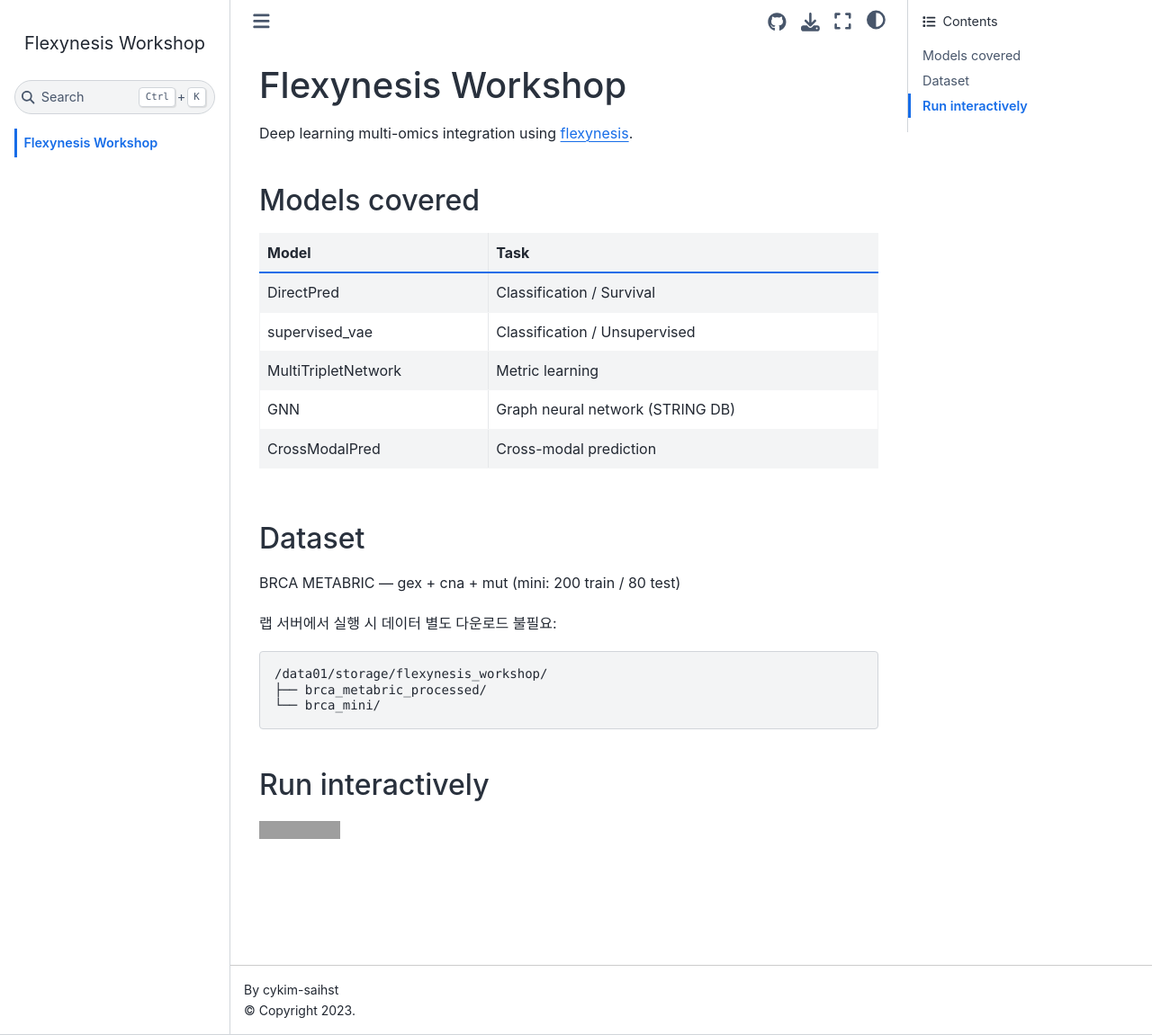
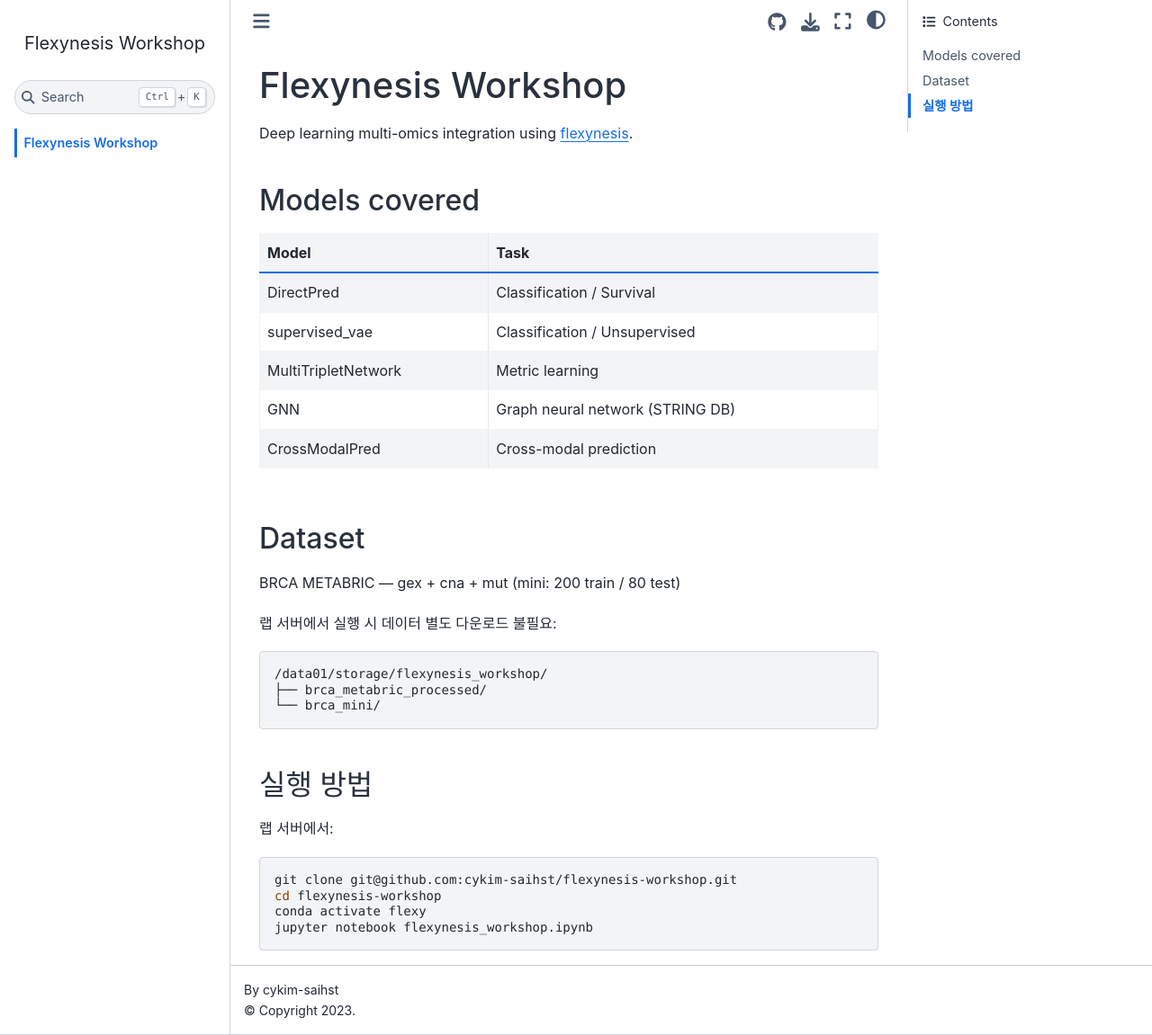
Before and after one commit to cykim-saihst/flexynesis-workshop, a Jupyter Book: the page built from README.md, in a window 1280 px wide and 1151 px high. Shown: the whole window at 90% size. Built offline with Jupyter Book 1.0.4 settings and Sphinx 7.4.7 and the Sphinx Book theme 1.1.4, drawn with Linux system fonts in a browser that asks for light colours; pages that are not in the unit, such as notebooks, are missing from menus; grey boxes are pictures that could not be loaded.

````diff
--- a/README.md
+++ b/README.md
@@ -23,6 +23,12 @@ BRCA METABRIC — gex + cna + mut (mini: 200 train / 80 test)
 └── brca_mini/
 ```
 
-## Run interactively
+## 실행 방법
 
-[![Binder](https://mybinder.org/badge_logo.svg)](https://mybinder.org/v2/gh/cykim-saihst/flexynesis-workshop/main?labpath=flexynesis_workshop.ipynb)
+랩 서버에서:
+```bash
+git clone git@github.com:cykim-saihst/flexynesis-workshop.git
+cd flexynesis-workshop
+conda activate flexy
+jupyter notebook flexynesis_workshop.ipynb
+```
--- a/_config.yml
+++ b/_config.yml
@@ -6,9 +6,6 @@ repository:
   url: https://github.com/cykim-saihst/flexynesis-workshop
   branch: main
 
-launch_buttons:
-  binderhub_url: "https://mybinder.org"
-  notebook_interface: "jupyterlab"
 
 execute:
   execute_notebooks: "off"
````
